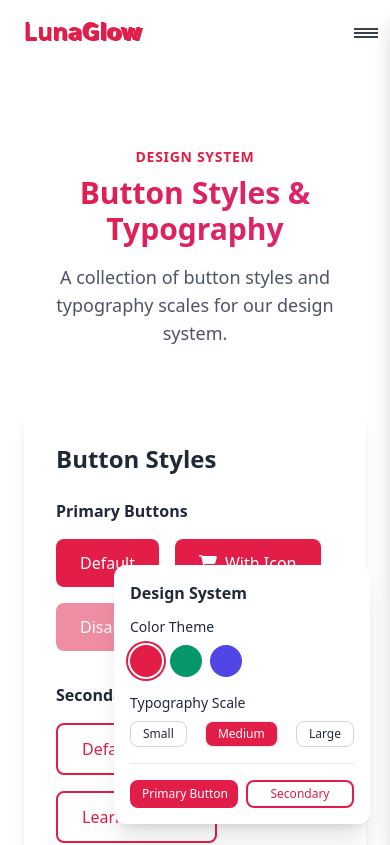
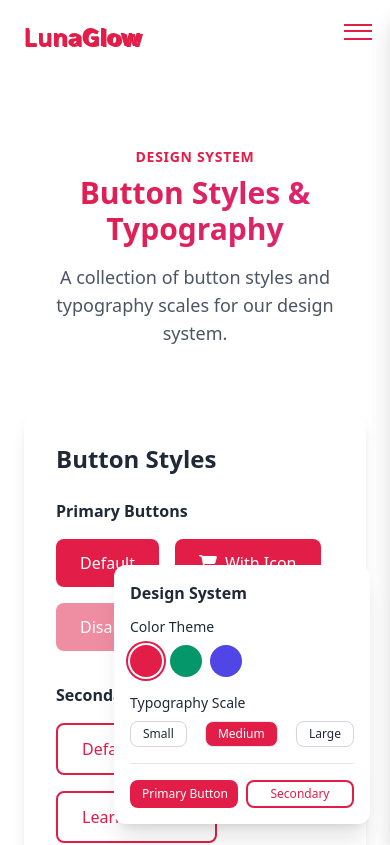
Before and after one commit to kiranacharya26/ViralLens, a React (Vite) app: page /typography in a window 390 px wide. Shown: the top 845 px of the page. Built offline with nearby package versions, Linux system fonts and the light colour scheme.

Commit message:
fix drawer functionlaities and styles

```diff
--- a/src/components/Header.tsx
+++ b/src/components/Header.tsx
@@ -53,7 +53,14 @@ const Header: React.FC = () => {
         el.scrollIntoView({ behavior: 'smooth' });
       }
     } else {
-      navigate('/#get-started');
+      navigate('/');
+      // Use setTimeout to ensure the navigation completes before scrolling
+      setTimeout(() => {
+        const el = document.getElementById('get-started');
+        if (el) {
+          el.scrollIntoView({ behavior: 'smooth' });
+        }
+      }, 100);
     }
   };
 
@@ -104,13 +111,13 @@ const Header: React.FC = () => {
           {/* Mobile Menu Button */}
           <button
             onClick={toggleMobileMenu}
-            className="md:hidden text-gray-700 focus:outline-none"
+            className="md:hidden focus:outline-none p-2"
             aria-label="Open menu"
           >
-            <div className="w-6 h-6 relative">
-              <span className="absolute w-6 h-0.5 bg-current top-2"></span>
-              <span className="absolute w-6 h-0.5 bg-current top-3"></span>
-              <span className="absolute w-6 h-0.5 bg-current top-4"></span>
+            <div className="w-7 h-7 relative">
+              <span className="absolute w-7 h-0.5 bg-rose-600 top-1.5 transition-all duration-300"></span>
+              <span className="absolute w-7 h-0.5 bg-rose-600 top-3.5 transition-all duration-300"></span>
+              <span className="absolute w-7 h-0.5 bg-rose-600 top-5.5 transition-all duration-300"></span>
             </div>
           </button>
         </div>
@@ -134,13 +141,13 @@ const Header: React.FC = () => {
           </Link>
           <button
             onClick={toggleMobileMenu}
-            className="p-5 mr-2 text-gray-600 hover:text-gray-900 focus:outline-none"
+            className="p-2 focus:outline-none"
             aria-label="Close menu"
           >
-            <div className="w-6 h-6 relative">
-              <span className={`absolute w-6 h-0.5 bg-current transform transition-all duration-300 ${isMobileMenuOpen ? 'rotate-45 top-3' : 'top-2'}`}></span>
-              <span className={`absolute w-6 h-0.5 bg-current transform transition-all duration-300 ${isMobileMenuOpen ? 'opacity-0' : 'top-3'}`}></span>
-              <span className={`absolute w-6 h-0.5 bg-current transform transition-all duration-300 ${isMobileMenuOpen ? '-rotate-45 top-3' : 'top-4'}`}></span>
+            <div className="w-7 h-7 relative">
+              <span className={`absolute w-7 h-0.5 bg-rose-600 transform transition-all duration-300 ${isMobileMenuOpen ? 'rotate-45 top-3.5' : 'top-1.5'}`}></span>
+              <span className={`absolute w-7 h-0.5 bg-rose-600 transform transition-all duration-300 ${isMobileMenuOpen ? 'opacity-0' : 'top-3.5'}`}></span>
+              <span className={`absolute w-7 h-0.5 bg-rose-600 transform transition-all duration-300 ${isMobileMenuOpen ? '-rotate-45 top-3.5' : 'top-5.5'}`}></span>
             </div>
           </button>
         </div>
```
